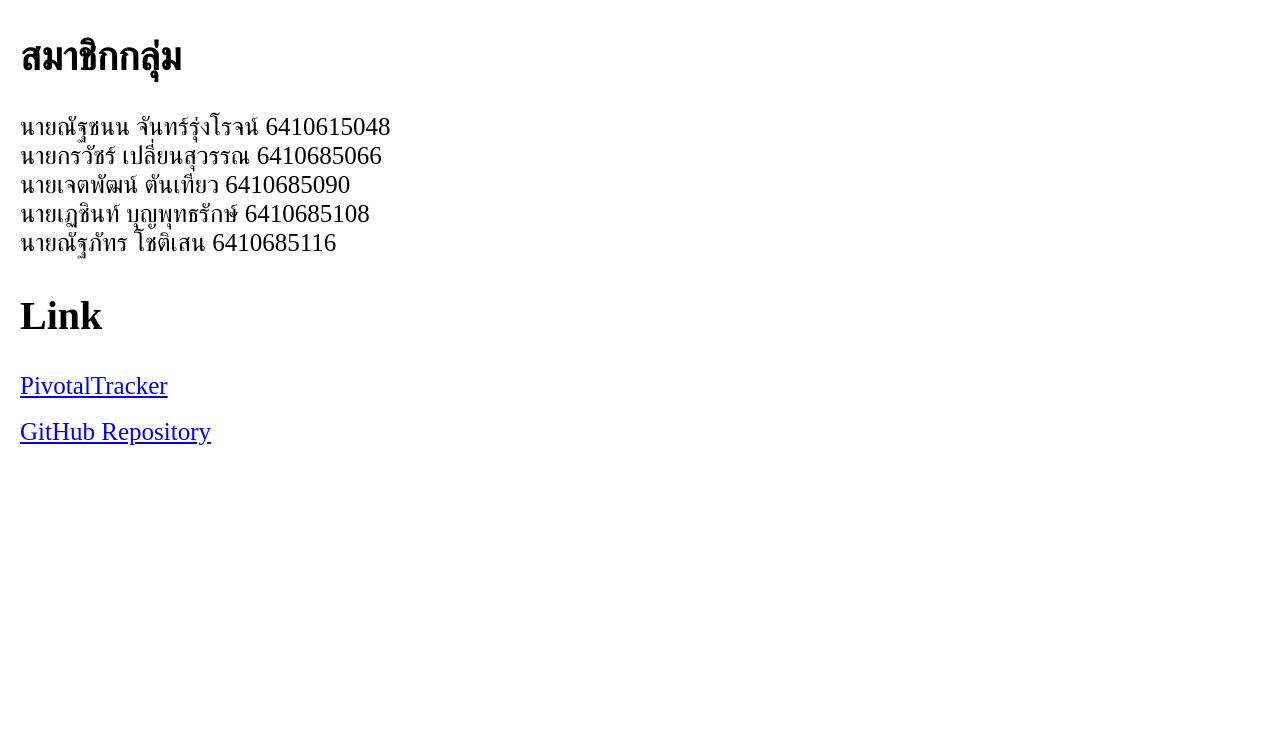
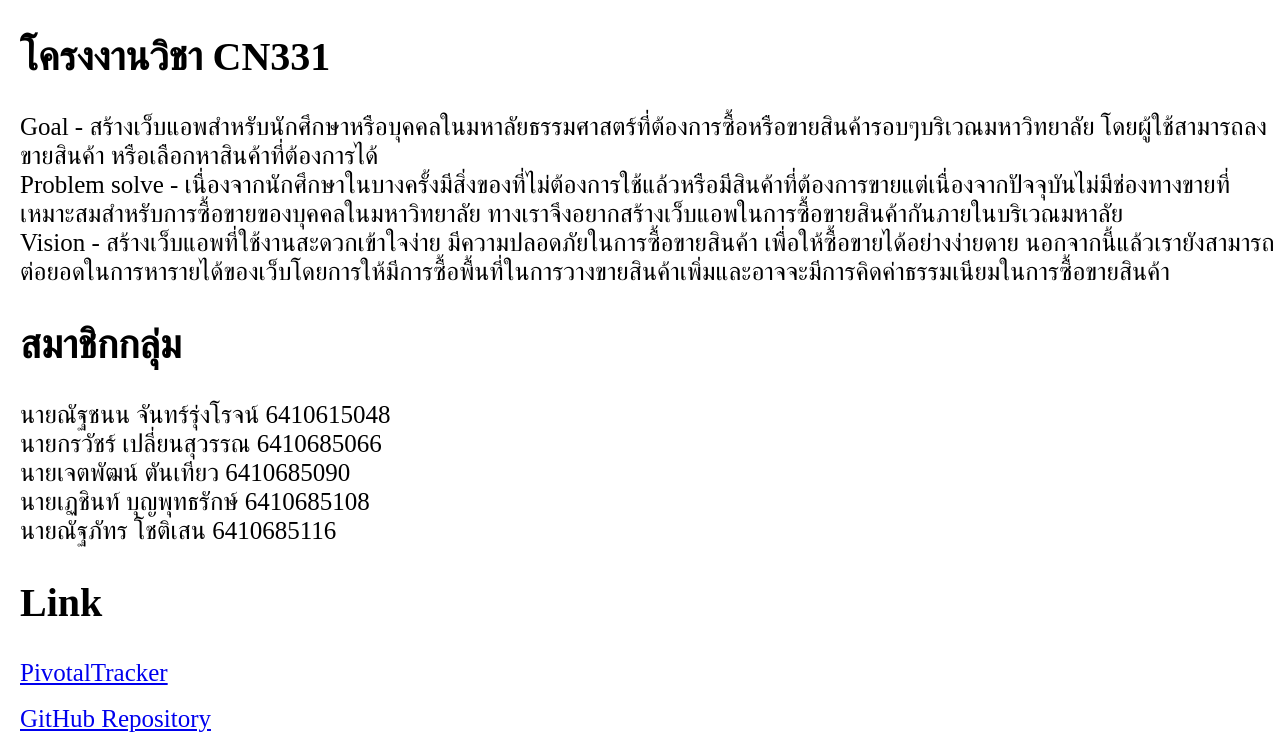
Before and after one commit to 6410685090/TUSwapMarket, a Django app: page /about in a window 1280 px wide. Shown: the part 70-803 px from the top of the page. Before the commit the page ends 515 px from the top, so only its background shows below. Run offline with Django 4.2, Linux system fonts and the light colour scheme.

Commit message:
update about.html

```diff
--- a/swapmarket/templates/swapmarket/about.html
+++ b/swapmarket/templates/swapmarket/about.html
@@ -9,6 +9,16 @@
 </head>
 <body>
     {% block body %}
+    <div style="padding-left: 20px;">
+        <h2 style="font-size: 40px;">โครงงานวิชา CN331</h2>
+        <p style="font-size: 25px;">
+            Goal - สร้างเว็บแอพสำหรับนักศึกษาหรือบุคคลในมหาลัยธรรมศาสตร์ที่ต้องการซื้อหรือขายสินค้ารอบๆบริเวณมหาวิทยาลัย โดยผู้ใช้สามารถลงขายสินค้า หรือเลือกหาสินค้าที่ต้องการได้
+            <br>Problem solve - เนื่องจากนักศึกษาในบางครั้งมีสิ่งของที่ไม่ต้องการใช้แล้วหรือมีสินค้าที่ต้องการขายแต่เนื่องจากปัจจุบันไม่มีช่องทางขายที่เหมาะสมสำหรับการซื้อขายของบุคคลในมหาวิทยาลัย
+                ทางเราจึงอยากสร้างเว็บแอพในการซื้อขายสินค้ากันภายในบริเวณมหาลัย
+            <br>Vision - สร้างเว็บแอพที่ใช้งานสะดวกเข้าใจง่าย มีความปลอดภัยในการซื้อขายสินค้า เพื่อให้ซื้อขายได้อย่างง่ายดาย
+                นอกจากนี้แล้วเรายังสามารถต่อยอดในการหารายได้ของเว็บโดยการให้มีการซื้อพื้นที่ในการวางขายสินค้าเพิ่มและอาจจะมีการคิดค่าธรรมเนียมในการซื้อขายสินค้า
+        </p>
+    </div>
     <div style="padding-left: 20px;">
         <h2 style="font-size: 40px;">สมาชิกกลุ่ม</h2>
         <p style="font-size: 25px;">นายณัฐชนน จันทร์รุ่งโรจน์ 6410615048<br>
```
